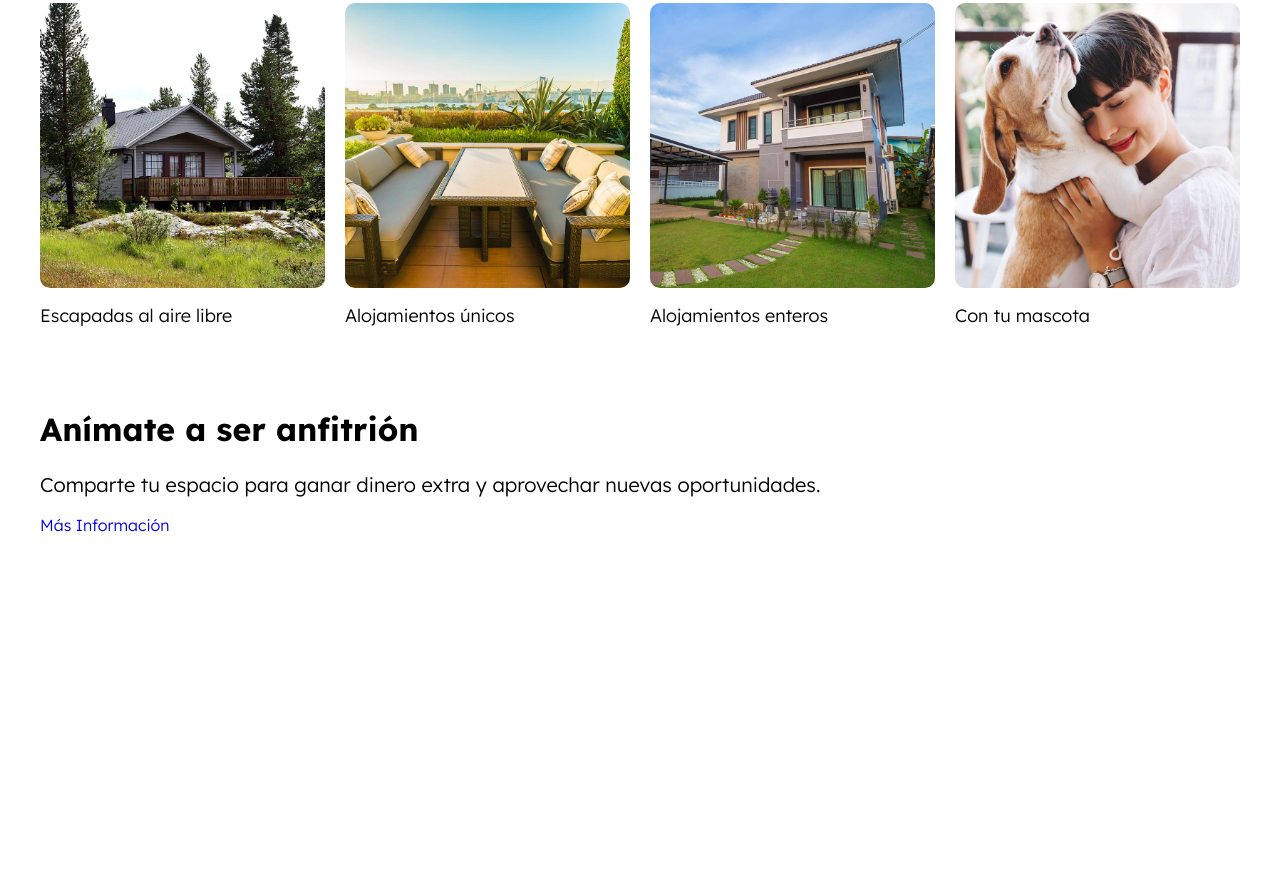
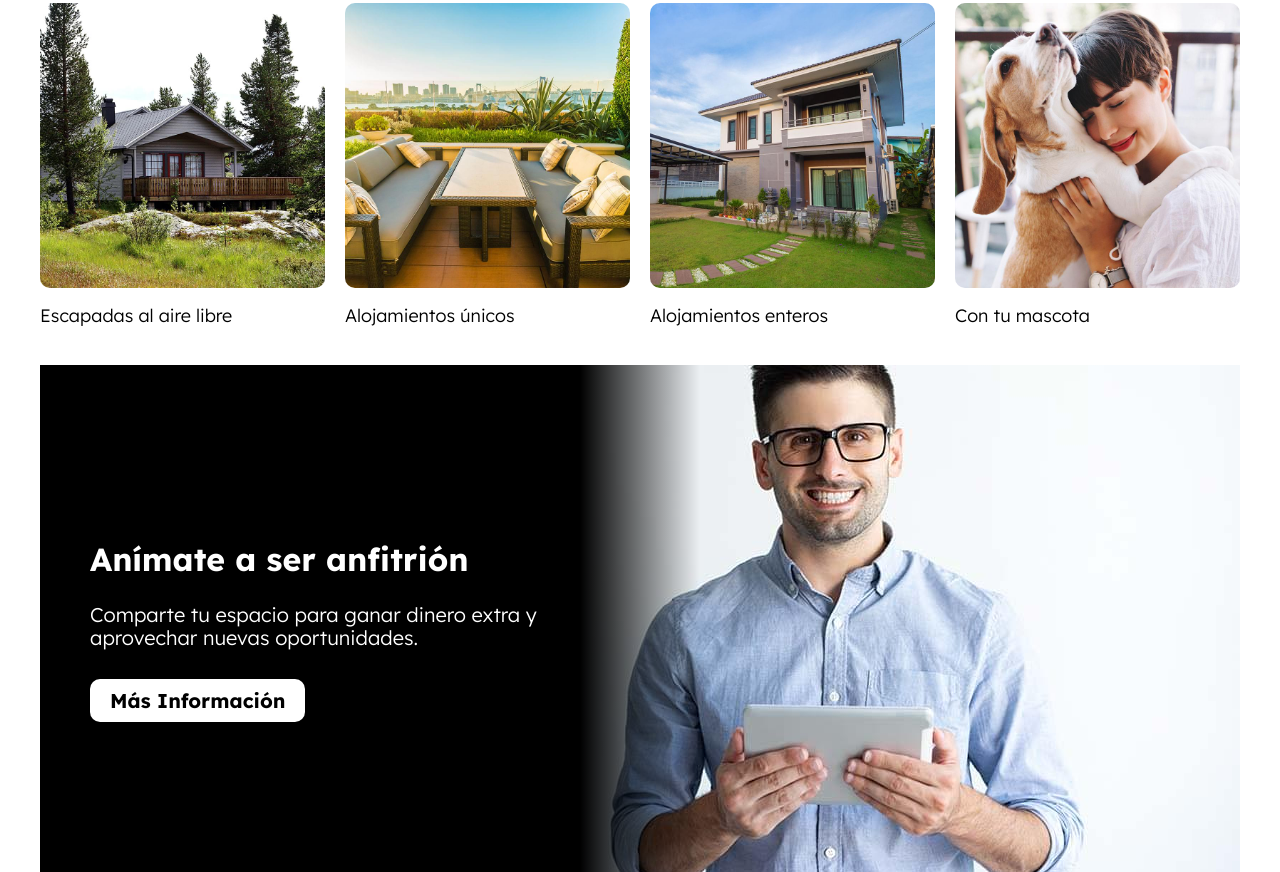
Before and after one commit to HugoAvila-Dev/Airbnb, a website: page index.html in a window 1280 px wide. Shown: the part 1282-2154 px from the top of the page. Before the commit the page ends 1836 px from the top, so only its background shows below. Drawn offline with Linux system fonts and the light colour scheme.

Commit message:
css a seccion anfitrion

```diff
--- /dev/null
+++ b/src/scss/ui/contenido/_anfitrion.scss
@@ -0,0 +1,44 @@
+@use 'base/variables' as v;
+@use 'base/mixins' as m;
+
+.anfitrion {
+    color: v.$blanco;
+    display: grid;
+    grid-template-rows: repeat(2, 1fr);
+    row-gap: 15rem;
+    padding: 5rem;
+    background-image: linear-gradient(to bottom, v.$negro 0%, v.$negro 50%, transparent 50%), url(../img/anfitrion.jpg);
+    background-size: 100%, 60rem;
+    background-repeat: no-repeat;
+    background-position: center, center bottom;
+
+    @include m.telefono {
+        background-size: 100%, 70rem;
+        background-position: center, center 200%;
+    }
+
+    @include m.tablet {
+        grid-template-rows: unset;
+        background-image: linear-gradient(to right, v.$negro 0%, v.$negro 45%, transparent 55%), url(../img/anfitrion.jpg);
+        background-size: 100%, auto;
+        background-position: center, 70% 30%;
+        padding: 15rem 5rem;
+    }
+    @include m.desktop {
+        background-position: center, right center;
+     }
+
+    &__contenido {
+        max-width: 50%;
+    }
+    &__texto {
+        color: v.$blanco;
+    }
+
+    &__enlace {
+        @include m.boton(v.$blanco, v.$negro);
+        border-radius: 1rem;
+        padding: 1rem 2rem;
+
+    }
+}
--- a/src/scss/ui/contenido/_index.scss
+++ b/src/scss/ui/contenido/_index.scss
@@ -1,2 +1,3 @@
 @forward 'destinos';
 @forward 'lugares';
+@forward 'anfitrion';
```
Also changed, not shown: build/css/app.css, 1 other file.
